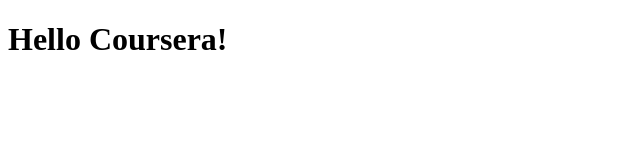
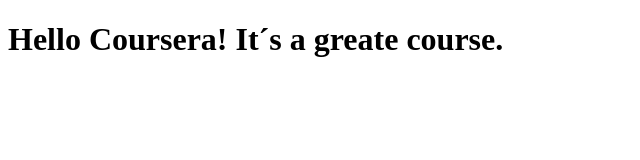
Before and after one commit to josemarfp/coursera-test, a plain HTML site: page site/index.html in a window 1280 px wide. Shown: the whole page, without its empty margins (0-640 px from the left). Drawn offline with Linux system fonts and the light colour scheme.

Commit message:
Small addition to our page content.

```diff
--- a/site/index.html
+++ b/site/index.html
@@ -4,6 +4,6 @@
 	<title>Hello Coursera!</title>
 </head>
 <body>
-<h1>Hello Coursera!</h1>
+<h1>Hello Coursera! It´s a greate course.</h1>
 </body>
 </html>
```
